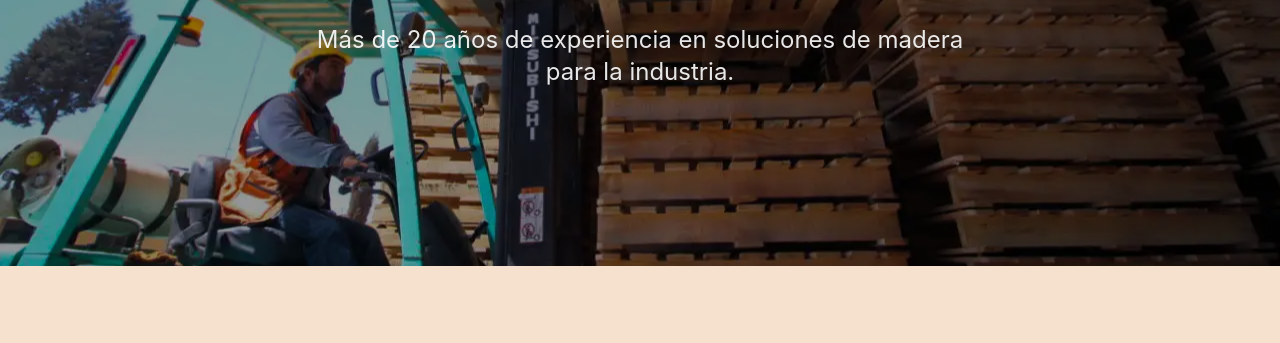
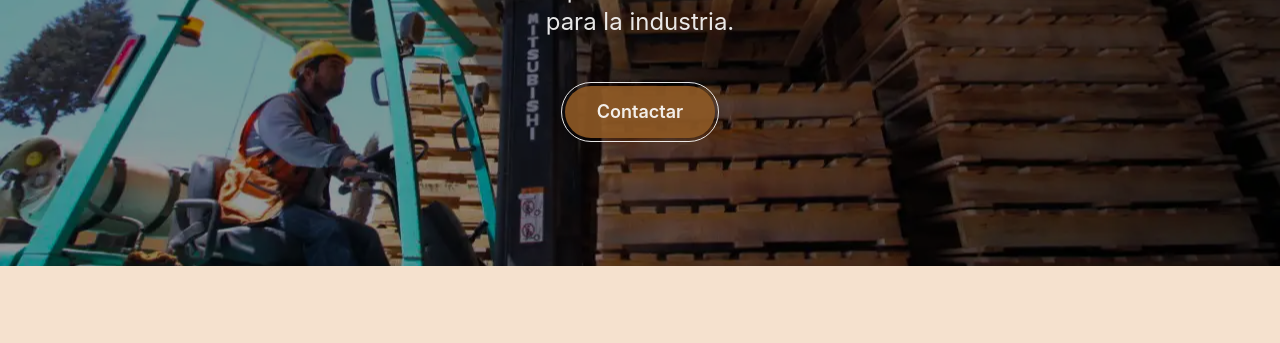
Before and after one commit to RiviCodes/tarimas-industriales-rivera-web, an Astro site: page / in a window 1280 px wide. Shown: the part 430-773 px from the top of the page. Built offline with nearby package versions, Linux system fonts and the light colour scheme; Astro itself is replaced by a stand-in of ours.

Commit message:
feat: add CTA button

```diff
--- a/src/pages/index.astro
+++ b/src/pages/index.astro
@@ -4,7 +4,6 @@ import BaseLayout from "../layouts/BaseLayout.astro";
 
 <BaseLayout>
   <!-- Hero -->
-
   <section
     class="relative min-h-[80dvh] w-full bg-cover bg-center bg-no-repeat"
     style="background-image: url('/img/hero.webp')"
@@ -28,6 +27,17 @@ import BaseLayout from "../layouts/BaseLayout.astro";
           Más de 20 años de experiencia en soluciones de madera para la
           industria.
         </p>
+
+        <!-- CTA Button -->
+        <div class="mt-8 flex justify-center">
+          <a
+            href="/contacto"
+            class="mt-4 inline-flex min-h-11 touch-manipulation items-center justify-center rounded-4xl bg-[#8e5925]/90 px-8 py-3 text-lg font-semibold text-white/90 shadow-sm outline-1 outline-offset-3 outline-white/90 transition hover:bg-white/90 hover:text-[#513315] focus-visible:ring-2 focus-visible:ring-white focus-visible:outline-none active:scale-[.98]"
+            aria-label="Ir a la página de Contacto"
+          >
+            Contactar
+          </a>
+        </div>
       </div>
     </div>
   </section>
```
